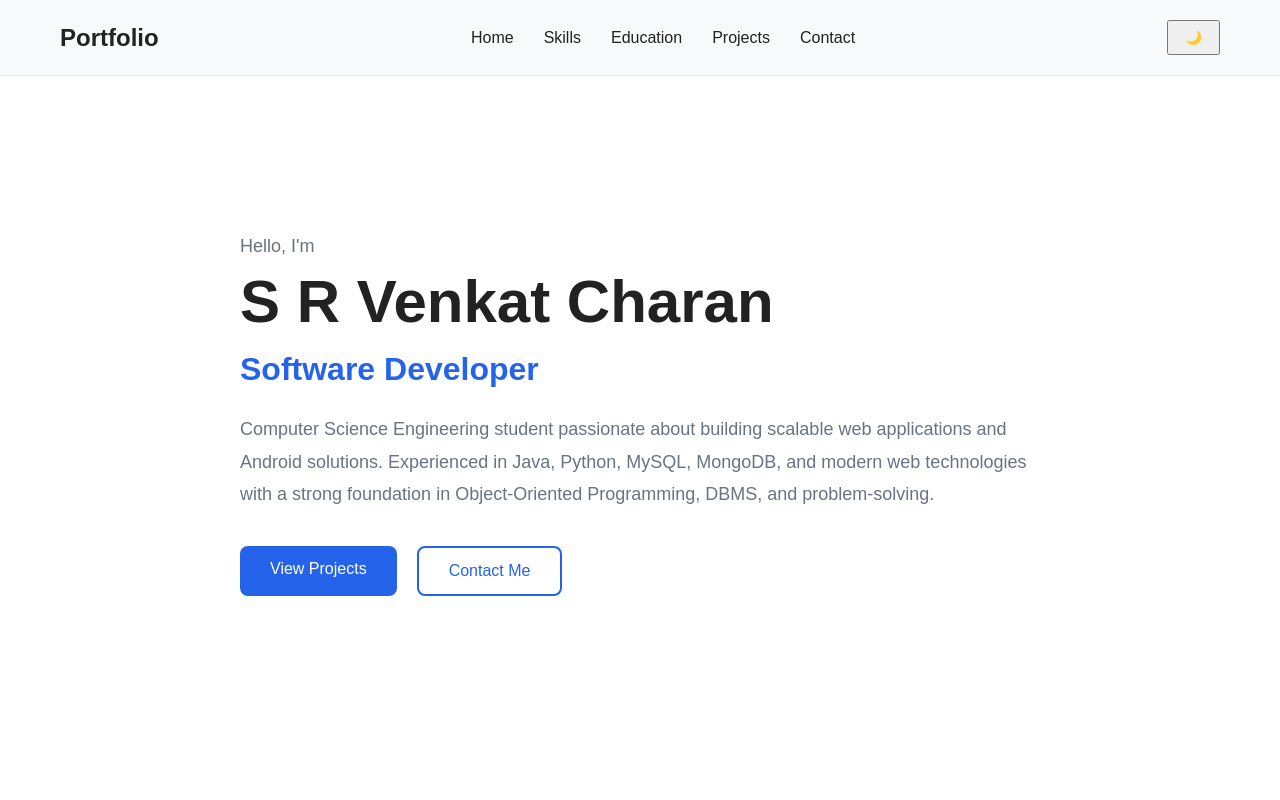
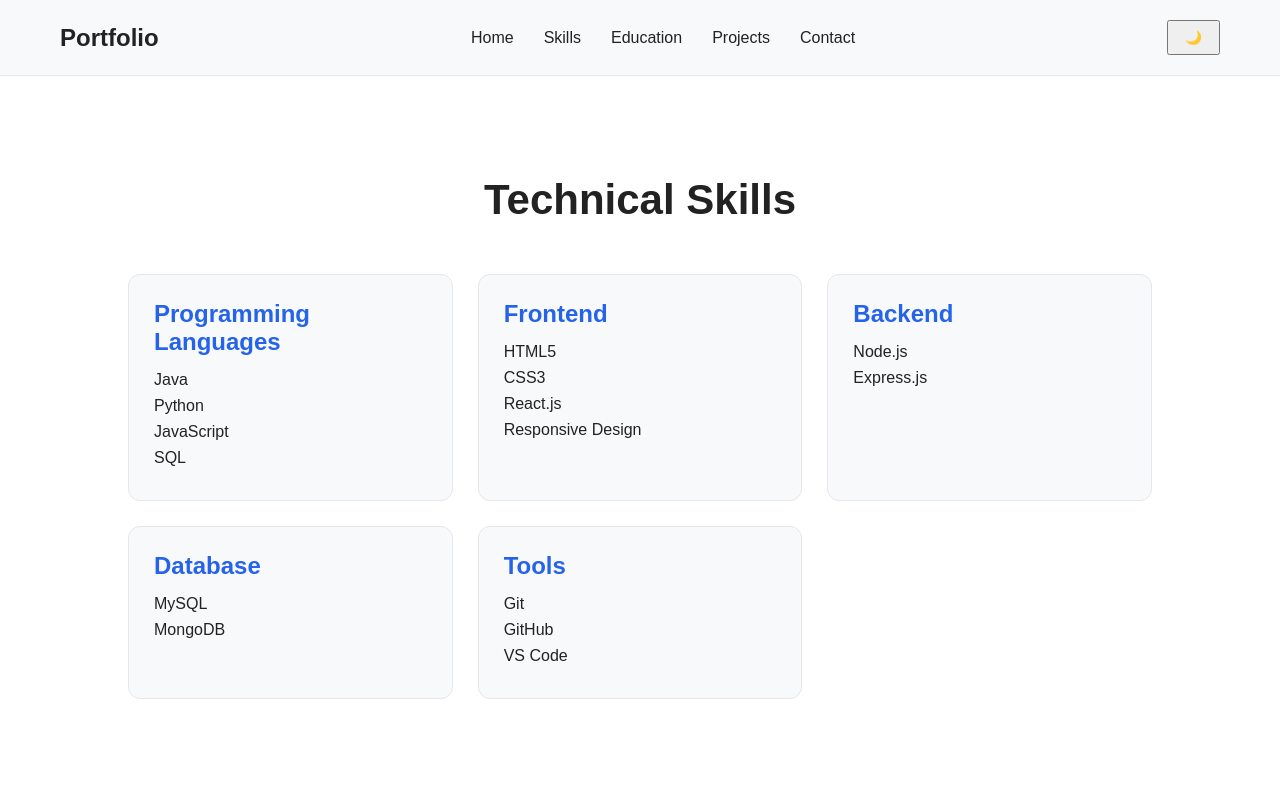
Before and after one commit to venkarcharan/venkat-portfolio, a React (Vite) app: page /venkat-portfolio/skills in a window 1280 px wide. Shown: the top 800 px of the page. Built offline with nearby package versions, Linux system fonts and the light colour scheme.

Commit message:
aded-base

```diff
--- a/src/router/AppRouter.jsx
+++ b/src/router/AppRouter.jsx
@@ -1,25 +1,25 @@
-import { HashRouter, Routes, Route } from "react-router-dom";
+import { BrowserRouter, Routes, Route } from "react-router-dom";
 
 import Layout from "../components/Layout/Layout";
 import Home from "../pages/Home/Home";
-import Skills from "../pages/Skills/Skills";
-import Education from "../pages/Education/Education";
 import Projects from "../pages/Projects/Projects";
 import Contact from "../pages/Contact/Contact";
+import Education from "../pages/Education/Education";
+import Skills from "../pages/Skills/Skills";
 
 function AppRouter() {
   return (
-    <HashRouter>
+    <BrowserRouter basename="/venkat-portfolio">
       <Routes>
         <Route element={<Layout />}>
-          <Route path="/" element={<Home />} />
-          <Route path="/skills" element={<Skills />} />
-          <Route path="/education" element={<Education />} />
-          <Route path="/projects" element={<Projects />} />
-          <Route path="/contact" element={<Contact />} />
+          <Route index element={<Home />} />
+          <Route path="projects" element={<Projects />} />
+          <Route path="contact" element={<Contact />} />
+          <Route path="education" element={<Education />} />
+          <Route path="skills" element={<Skills />} />
         </Route>
       </Routes>
-    </HashRouter>
+    </BrowserRouter>
   );
 }
 
```
